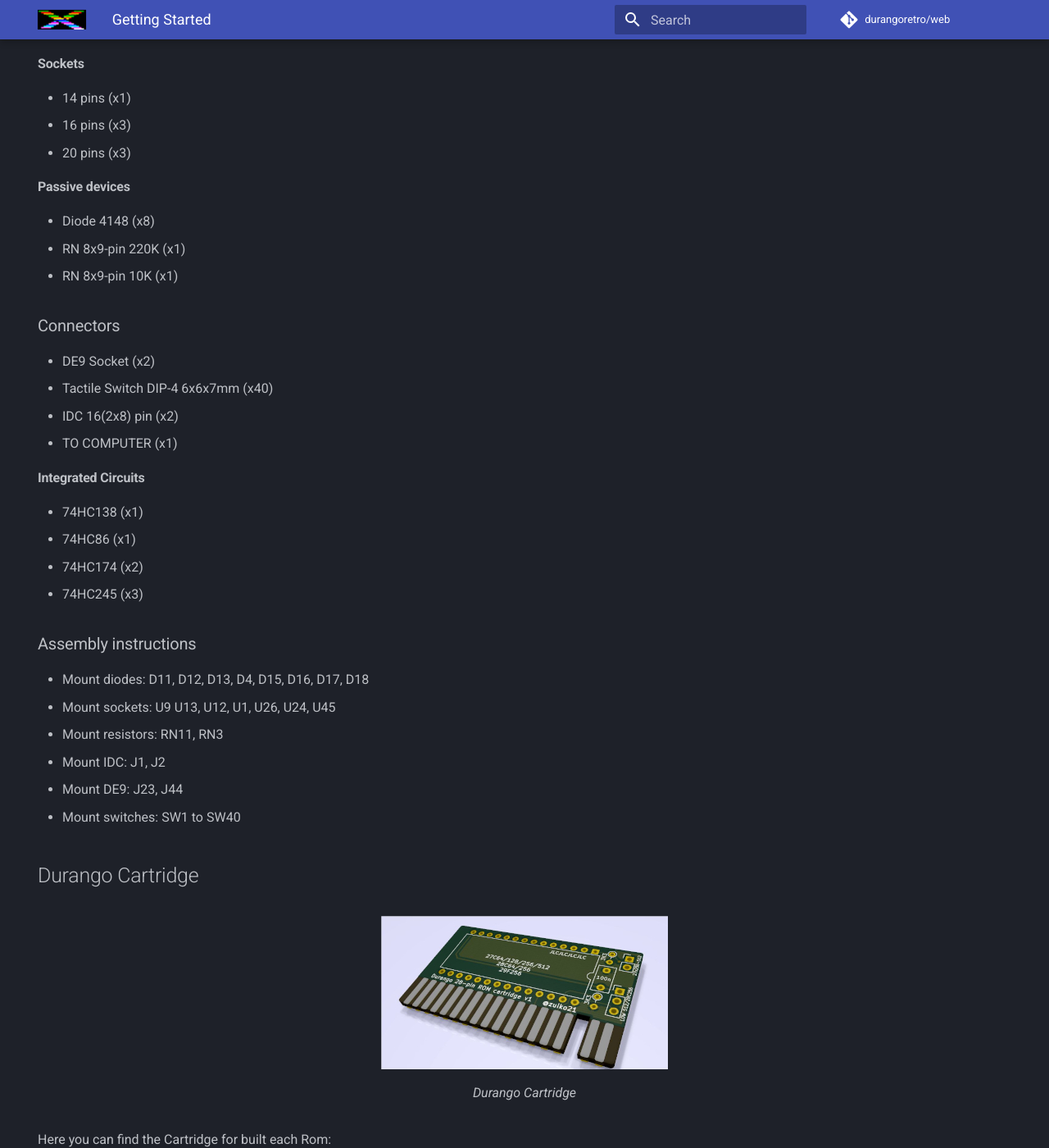
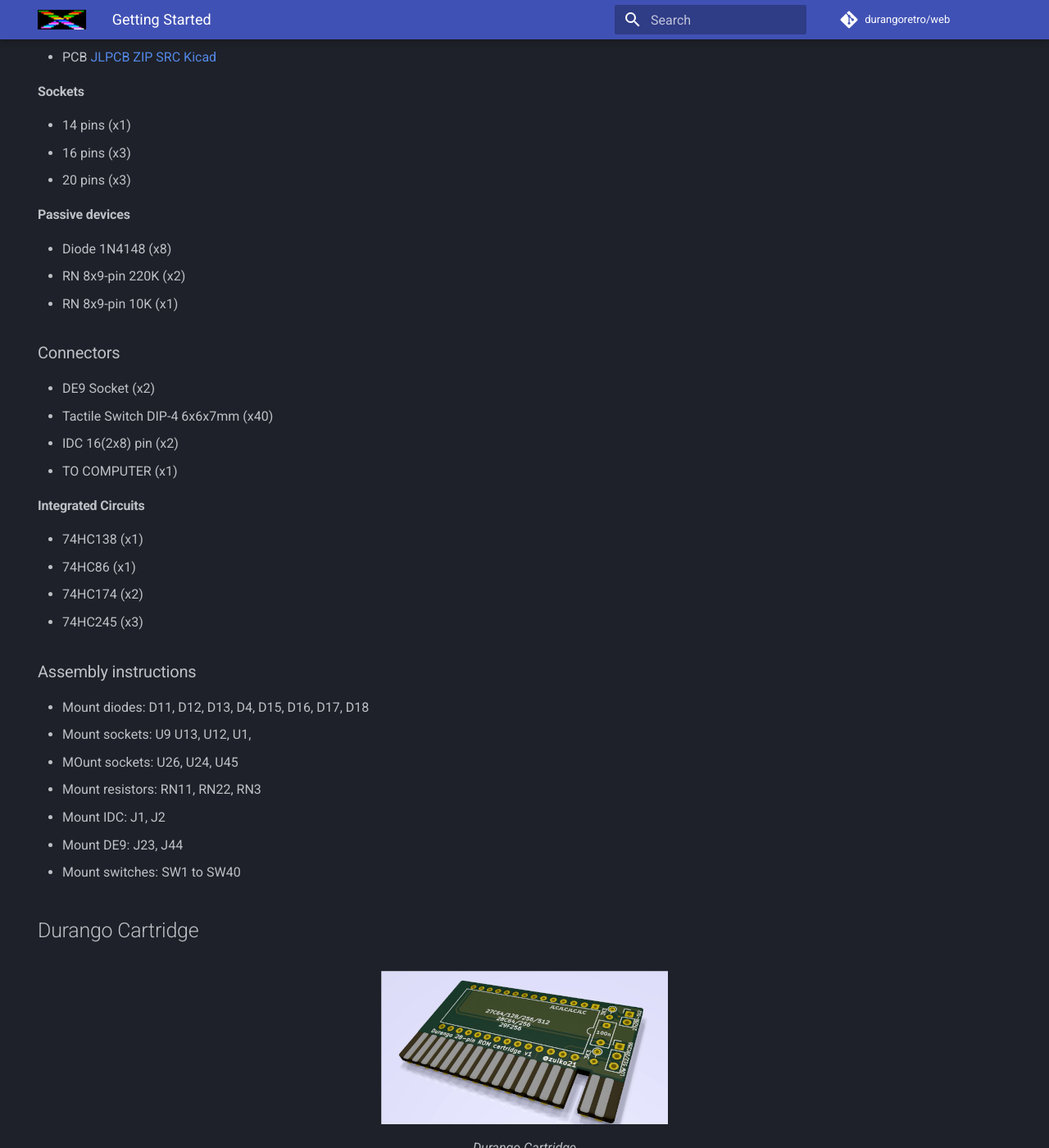
Before and after one commit to durangoretro/web, an MkDocs documentation site: the page built from docs/started.md, in a window 1280 px wide and 1400 px high, scrolled down 4908 px. Shown: the whole window at 82% size. Built offline with MkDocs 1.6.1 and Material for MkDocs 9.7.7, drawn with Linux system fonts in a browser that asks for light colours; comment, search, counter and statistics services are not loaded; some of the changed text lies outside the part shown.

Commit message:
Fix MD mount

```diff
--- a/docs/started.md
+++ b/docs/started.md
@@ -117,7 +117,8 @@
 
 ### Assembly instructions
 * Mount diodes: D11, D12, D13, D4, D15, D16, D17, D18
-* Mount sockets: U9 U13, U12, U1, U34, U55
+* Mount sockets: U9 U13, U12, U1
+* Mount sockets: U34, U55
 * Mount resistors: RN11, RN3
 * Mount IDC: J1, J2
 * Mount NES sockets: J33, J54
@@ -133,8 +134,8 @@
 * 20 pins (x3)
 
 #### Passive devices
-* Diode 4148        (x8)
-* RN 8x9-pin 220K  (x1)
+* Diode 1N4148        (x8)
+* RN 8x9-pin 220K  (x2)
 * RN 8x9-pin 10K   (x1)
 
 ### Connectors
@@ -151,8 +152,9 @@
 
 ### Assembly instructions
 * Mount diodes: D11, D12, D13, D4, D15, D16, D17, D18
-* Mount sockets: U9 U13, U12, U1, U26, U24, U45
-* Mount resistors: RN11, RN3
+* Mount sockets: U9 U13, U12, U1,
+* MOunt sockets: U26, U24, U45
+* Mount resistors: RN11, RN22, RN3
 * Mount IDC: J1, J2
 * Mount DE9: J23, J44
 * Mount switches: SW1 to SW40
```
